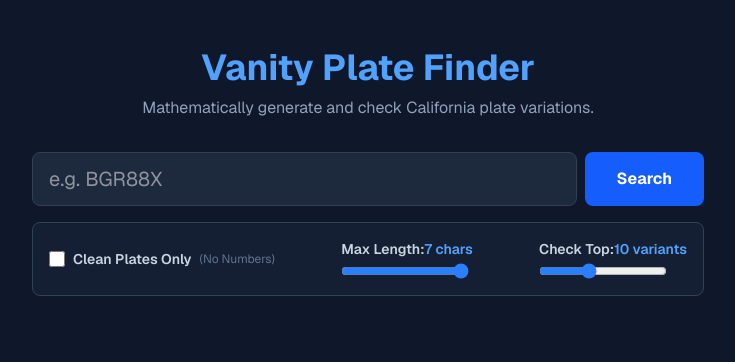
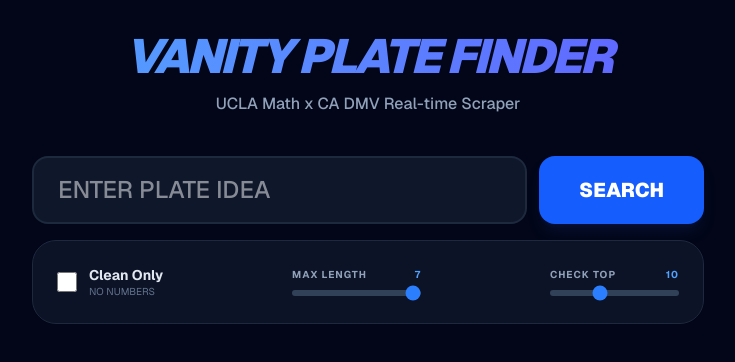
Before and after one commit to mr-brandontran/vanity-plate-finder, a Next.js app in the folder frontend/: page / in a window 1280 px wide. Shown: the top 362 px of the page, without its empty margins (272-1007 px from the left). Built offline with nearby package versions, Linux system fonts and the light colour scheme.

Commit message:
Fixed frontend data validation

```diff
--- a/frontend/app/page.tsx
+++ b/frontend/app/page.tsx
@@ -7,7 +7,7 @@ export default function Home() {
   const [loading, setLoading] = useState(false);
   const [results, setResults] = useState<any>(null);
 
-  // NEW STATE VARIABLES FOR OUR TOGGLES
+  // Settings for the search engine
   const [cleanOnly, setCleanOnly] = useState(false);
   const [maxLength, setMaxLength] = useState(7);
   const [maxVariants, setMaxVariants] = useState(10);
@@ -19,145 +19,164 @@ export default function Home() {
     setLoading(true);
     setResults(null);
 
+    // 1. Setup a 2-minute (120,000ms) timeout controller
+    const controller = new AbortController();
+    const timeoutId = setTimeout(() => controller.abort(), 120000);
+
     try {
-      // NEW: We inject the toggle states directly into the URL!
-      const url = `https://unconserving-juridically-roselle.ngrok-free.dev/api/check?word=${word}...`;
+      // 2. Dynamic URL: Sends your toggle choices to the backend on your Mac
+      const baseUrl = "https://unconserving-juridically-roselle.ngrok-free.dev/api/check";
+      const queryParams = new URLSearchParams({
+        word: word,
+        clean_only: cleanOnly.toString(),
+        max_length: maxLength.toString(),
+        max_variants: maxVariants.toString()
+      });
 
-// 2. Add the 'ngrok-skip-browser-warning' header to the fetch options
-const response = await fetch(url, {
+      const response = await fetch(`${baseUrl}?${queryParams}`, {
         method: "GET",
+        signal: controller.signal, // Connects the timeout to this request
         headers: {
           "Content-Type": "application/json",
-    "ngrok-skip-browser-warning": "true" // This bypasses the ngrok splash screen
+          "ngrok-skip-browser-warning": "true"
         }
       });
+
+      // Clear the timer if it finishes before 2 minutes
+      clearTimeout(timeoutId);
+
       const data = await response.json();
 
-      if (!response.ok || !data.variations_tested) {
+      if (!response.ok) {
         console.error("Backend Error Data:", data);
-         alert("The backend encountered an error. Check your Python terminal for details!");
+        alert("The backend encountered an error. Check your Python terminal!");
         setLoading(false);
         return;
      }
 
       setResults(data);
-    } catch (error) {
-      console.error("Failed to fetch plates", error);
-      alert("Failed to connect to the backend. Is your Python server running?");
+    } catch (error: any) {
+      if (error.name === 'AbortError') {
+        alert("The DMV search took over 2 minutes. Try searching for fewer variants (Check Top slider)!");
+      } else {
+        console.error("Connection failed", error);
+        alert("Could not connect to your Mac. Is ngrok and python3 app.py running?");
+      }
     } finally {
       setLoading(false);
     }
   };
 
   return (
-    <main className="min-h-screen bg-slate-900 text-white p-8 font-sans flex flex-col items-center pt-12">
+    <main className="min-h-screen bg-slate-950 text-white p-4 sm:p-8 font-sans flex flex-col items-center pt-12">
       <div className="max-w-2xl w-full">
-        <h1 className="text-4xl font-bold mb-2 text-center text-blue-400">Vanity Plate Finder</h1>
-        <p className="text-slate-400 text-center mb-8">Mathematically generate and check California plate variations.</p>
+        <div className="text-center mb-10">
+          <h1 className="text-5xl font-black mb-3 bg-gradient-to-r from-blue-400 to-indigo-500 bg-clip-text text-transparent italic tracking-tighter">
+            VANITY PLATE FINDER
+          </h1>
+          <p className="text-slate-400 font-medium">UCLA Math x CA DMV Real-time Scraper</p>
+        </div>
 
-        <form onSubmit={checkPlates} className="mb-8">
-          <div className="flex gap-2 mb-4">
+        <form onSubmit={checkPlates} className="space-y-4 mb-10">
+          <div className="flex flex-col sm:flex-row gap-3">
             <input
               type="text"
               value={word}
               onChange={(e) => setWord(e.target.value.toUpperCase())}
-              placeholder="e.g. BGR88X"
-              className="flex-1 px-4 py-3 rounded-lg bg-slate-800 border border-slate-700 focus:outline-none focus:border-blue-500 text-xl tracking-widest uppercase placeholder:normal-case placeholder:tracking-normal"
+              placeholder="ENTER PLATE IDEA"
+              className="flex-1 px-6 py-4 rounded-2xl bg-slate-900 border-2 border-slate-800 focus:outline-none focus:border-blue-600 text-2xl tracking-[0.2em] font-black uppercase placeholder:tracking-normal placeholder:font-medium"
               maxLength={7}
             />
             <button
               type="submit"
               disabled={loading}
-              className="bg-blue-600 hover:bg-blue-500 px-8 py-3 rounded-lg font-bold transition-colors disabled:opacity-50"
+              className="bg-blue-600 hover:bg-blue-500 px-10 py-4 rounded-2xl font-black text-xl transition-all active:scale-95 disabled:opacity-50 shadow-lg shadow-blue-900/20"
             >
-              {loading ? 'Scanning...' : 'Search'}
+              {loading ? 'SCANNING...' : 'SEARCH'}
             </button>
           </div>
 
-          {/* NEW CONTROL PANEL */}
-          <div className="bg-slate-800/50 p-4 rounded-lg border border-slate-700 flex flex-wrap gap-6 justify-between items-center text-sm">
+          {/* CONTROL PANEL */}
+          <div className="bg-slate-900/80 p-6 rounded-3xl border border-slate-800 flex flex-wrap gap-8 justify-between items-center text-sm backdrop-blur-sm">
 
-            {/* Clean Only Toggle */}
-            <label className="flex items-center gap-2 cursor-pointer">
+            <label className="flex items-center gap-3 cursor-pointer group">
               <input
                 type="checkbox"
                 checked={cleanOnly}
                 onChange={(e) => setCleanOnly(e.target.checked)}
-                className="w-4 h-4 accent-blue-500"
+                className="w-5 h-5 rounded bg-slate-700 border-none checked:bg-blue-500 accent-blue-500"
               />
-              <span className="font-semibold text-slate-300">Clean Plates Only</span>
-              <span className="text-slate-500 text-xs">(No Numbers)</span>
+              <div className="flex flex-col">
+                <span className="font-bold text-slate-200 group-hover:text-blue-400 transition-colors">Clean Only</span>
+                <span className="text-slate-500 text-[10px] uppercase">No Numbers</span>
+              </div>
             </label>
 
-            {/* Max Length Slider */}
-            <div className="flex flex-col gap-1">
-              <label className="font-semibold text-slate-300 flex justify-between">
-                Max Length: <span className="text-blue-400">{maxLength} chars</span>
+            <div className="flex flex-col gap-2 min-w-[120px]">
+              <label className="font-bold text-slate-400 text-[10px] uppercase tracking-widest flex justify-between">
+                Max Length <span className="text-blue-400">{maxLength}</span>
               </label>
               <input
                 type="range" min="2" max="7"
                 value={maxLength}
                 onChange={(e) => setMaxLength(Number(e.target.value))}
-                className="w-32 accent-blue-500"
+                className="w-full h-1.5 bg-slate-700 rounded-lg appearance-none cursor-pointer accent-blue-500"
               />
             </div>
 
-            {/* Max Variants Slider */}
-            <div className="flex flex-col gap-1">
-              <label className="font-semibold text-slate-300 flex justify-between">
-                Check Top: <span className="text-blue-400">{maxVariants} variants</span>
+            <div className="flex flex-col gap-2 min-w-[120px]">
+              <label className="font-bold text-slate-400 text-[10px] uppercase tracking-widest flex justify-between">
+                Check Top <span className="text-blue-400">{maxVariants}</span>
               </label>
               <input
                 type="range" min="1" max="25"
                 value={maxVariants}
                 onChange={(e) => setMaxVariants(Number(e.target.value))}
-                className="w-32 accent-blue-500"
+                className="w-full h-1.5 bg-slate-700 rounded-lg appearance-none cursor-pointer accent-blue-500"
               />
             </div>
-
           </div>
         </form>
 
-        {/* Loading State */}
+        {/* LOADING STATE */}
         {loading && (
-          <div className="text-center p-8 bg-slate-800 rounded-lg animate-pulse border border-slate-700">
-            <p className="text-blue-400 font-bold text-lg mb-2">Connecting to DMV...</p>
-            <p className="text-slate-400 text-sm">Testing your selected variations against the California database.</p>
+          <div className="text-center p-12 bg-slate-900 rounded-[2rem] border-2 border-blue-500/20 animate-pulse flex flex-col items-center">
+            <div className="w-12 h-12 border-4 border-blue-500 border-t-transparent rounded-full animate-spin mb-4"></div>
+            <p className="text-blue-400 font-black text-xl mb-1 italic">BYPASSING DMV FIREWALL...</p>
+            <p className="text-slate-500 text-sm font-medium">Check your MacBook terminal to see the live logs.</p>
           </div>
         )}
 
-        {/* Results State */}
+        {/* RESULTS SECTION */}
         {results && (
-          <div className="bg-slate-800 rounded-lg p-6 shadow-xl border border-slate-700">
-            <h2 className="text-xl font-semibold mb-4 border-b border-slate-700 pb-2">Results for &quot;{results.seed_word}&quot;</h2>
+          <div className="space-y-6">
+            <div className="bg-slate-900 rounded-[2rem] p-8 border border-slate-800 shadow-2xl">
+              <div className="flex justify-between items-center mb-6">
+                <h2 className="text-2xl font-black italic tracking-tighter">RESULTS: {results.seed_word}</h2>
+                <span className="text-[10px] bg-slate-800 px-3 py-1 rounded-full font-bold text-slate-500 uppercase tracking-widest">
+                  {results.available_plates.length} FOUND
+                </span>
+              </div>
 
-            <div className="mb-6">
-              <h3 className="text-sm text-slate-400 mb-2 uppercase tracking-wider font-bold">Variations Tested</h3>
-              <div className="flex flex-wrap gap-2">
-                {results.variations_tested.map((plate: string) => (
-                  <span key={plate} className="px-3 py-1 bg-slate-700 rounded text-slate-300 font-mono">
+              <div className="grid grid-cols-1 sm:grid-cols-2 gap-4">
+                {results.available_plates.length > 0 ? (
+                  results.available_plates.map((plate: string) => (
+                    <div key={plate} className="bg-gradient-to-br from-green-500/10 to-emerald-600/5 border-2 border-green-500/20 p-5 rounded-2xl flex items-center justify-between group hover:border-green-500/50 transition-all">
+                      <span className="text-3xl font-black tracking-widest text-green-400 font-mono group-hover:scale-105 transition-transform">
                         {plate}
                       </span>
-                ))}
+                      <div className="flex flex-col items-end">
+                        <span className="text-[10px] font-black uppercase text-green-500 tracking-widest">AVAILABLE</span>
+                        <span className="text-[8px] text-green-600 font-bold uppercase">CALIFORNIA</span>
                       </div>
                     </div>
-
-            <div>
-              <h3 className="text-sm text-slate-400 mb-3 uppercase tracking-wider font-bold">Available to Claim</h3>
-              {results.available_plates.length > 0 ? (
-                <div className="grid grid-cols-1 sm:grid-cols-2 gap-3">
-                  {results.available_plates.map((plate: string) => (
-                    <div key={plate} className="bg-green-900/30 border border-green-500/50 p-4 rounded-lg flex items-center justify-between">
-                      <span className="text-2xl font-black tracking-widest text-green-400">{plate}</span>
-                      <span className="text-xs font-bold uppercase tracking-wider bg-green-500/20 text-green-300 px-2 py-1 rounded">Available</span>
-                    </div>
-                  ))}
-                </div>
+                  ))
                 ) : (
-                <div className="text-center p-6 border border-dashed border-red-500/30 rounded-lg bg-red-900/10">
-                  <p className="text-red-400">All tested variations are taken.</p>
+                  <div className="col-span-full text-center py-10 border-2 border-dashed border-slate-800 rounded-2xl">
+                    <p className="text-slate-500 font-bold">All tested variations are currently taken.</p>
                   </div>
                 )}
+              </div>
             </div>
           </div>
         )}
```
Also changed, not shown: 1 other file (tests, documents, lock files or other folders). Lines whose indentation alone changed are shown as unchanged.
